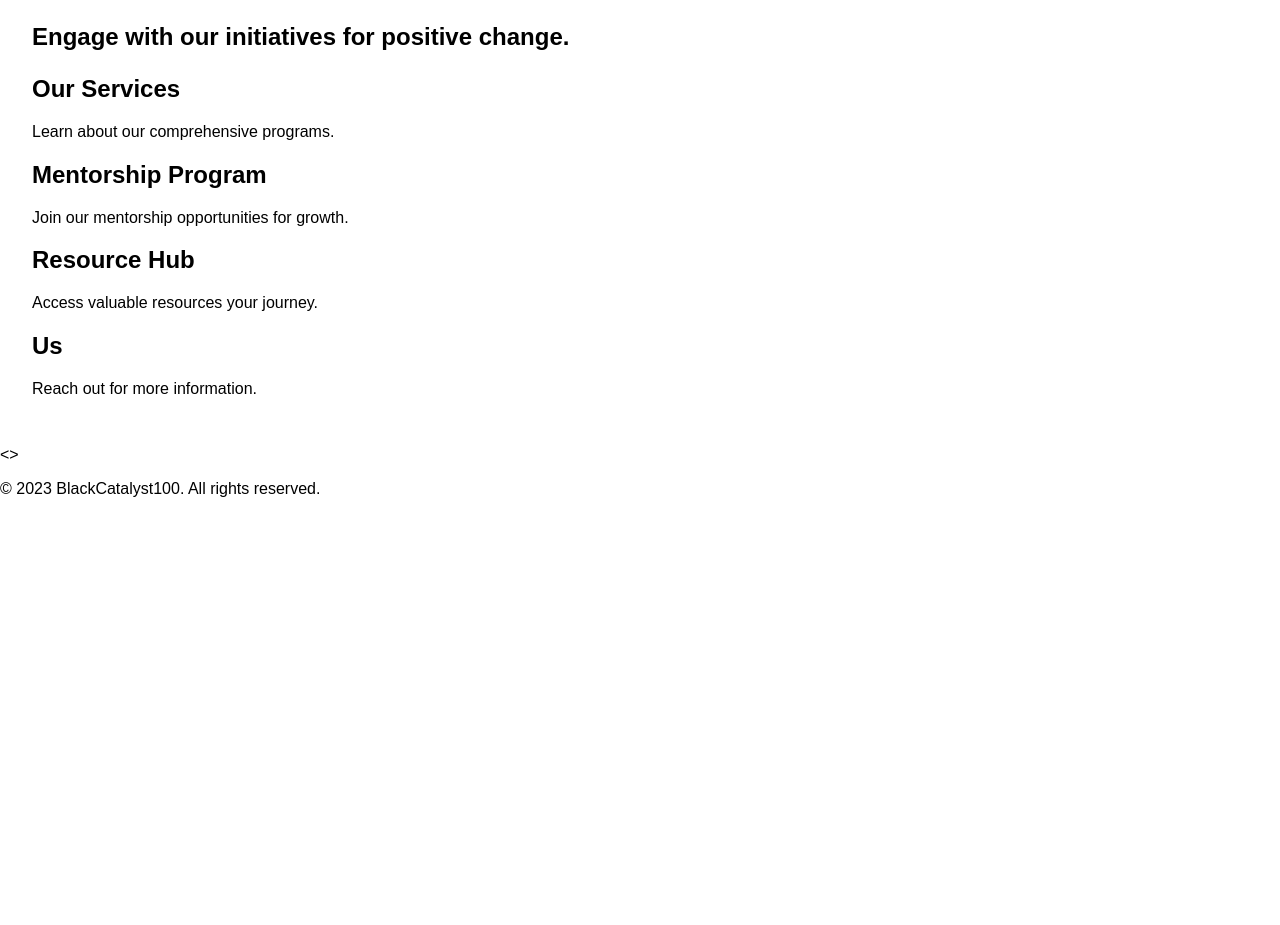
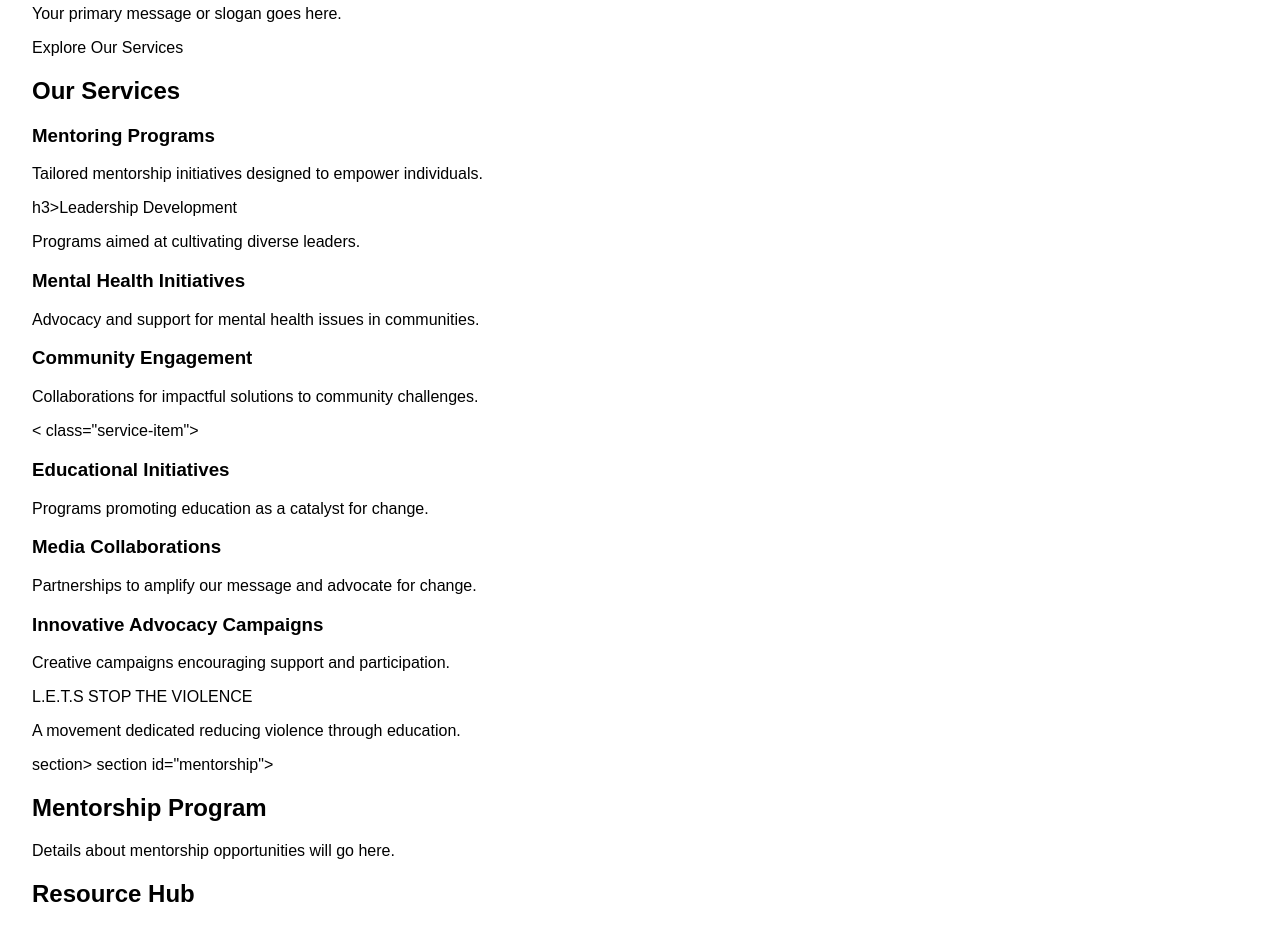
Before and after one commit to BlackCatalyst100/blackcatalyst_100, a plain HTML site: page index.html in a window 1280 px wide. Shown: the part 281-1206 px from the top of the page. Before the commit the page ends 800 px from the top, so only its background shows below. Drawn offline with Linux system fonts and the light colour scheme.

Commit message:
Update index.html

```diff
--- a/index.html
+++ b/index.html
@@ -1,17 +1,17 @@
 <!DOCTYPE html>
 <html lang="en">
 <head>
-    <meta charsetUTF-8">
+    <meta charset="UTF-8">
     <meta name="viewport" content="width=device-width, initial-scale=1.0">
-    <title>BlackCatalyst - Empowering Communities</title>
+    <title>BlackCatalyst100 - Empowering Communities</title>
     <link rel="stylesheet" href="style.css">
 </head>
-<body>
-    <header>
-        <h1>Welcome to BlackCatalyst100</h1>
+>
+   header>
+        <h1>Welcome to BlackCatalyst</h1>
         <nav>
             <ul>
-                <li><a href="#services">Our Services</a></li>
+                <li><a href="#services"> Services</a></li>
                 <li><a href="#mentorship">Mentorship</a></li>
                 <li><a href="#resources">Resources</a></li>
                 <li><a href="#contact">Contact</a></li>
@@ -21,33 +21,74 @@
 
     <main>
         <section id="hero">
-            <h2>Empowering Communitiesh2>
-            <p>Engage with our initiatives for positive change.</p>
+            <h2>Empowering Communities</h2>
+            <p>Your primary message or slogan goes here.</p>
+            <a="#services" class="cta-button">Explore Our Services</a>
         </section>
 
- <section id="services">
+        <section id="services">
             <h2>Our Services</h2>
-            <p>Learn about our comprehensive programs.</p>
-        </section>
+            <div class="service-grid">
+                <div class="service-item">
+                    <h3>Mentoring Programs</h3>
+                    <p>Tailored mentorship initiatives designed to empower individuals.</p>
+                </div>
+                <div class="service-item">
+                   h3>Leadership Development</h3>
+                    <p>Programs aimed at cultivating diverse leaders.</p>
+                </div>
+                <div class="service-item">
+                    <h3>Mental Health Initiatives</h3>
+                    <p>Advocacy and support for mental health issues in communities.</p>
+                </>
+                <div class="service-item">
+                    <h3>Community Engagement</h3>
+                    <p>Collaborations for impactful solutions to community challenges.</p>
+                </div>
+                < class="service-item">
+                    <h3>Educational Initiatives</h3>
+                    <p>Programs promoting education as a catalyst for change.</p>
+                </div>
+                <div class="service-item">
+                    <h3>Media Collaborations</h3>
+                    <p>Partnerships to amplify our message and advocate for change.</p>
+                </div>
+                <div class="service-item">
+                    <h3>Innovative Advocacy Campaigns</h3>
+                    <p>Creative campaigns encouraging support and participation.</p>
+                </div                <div class="service-item">
+                    <h>L.E.T.S STOP THE VIOLENCE</h3>
+                    <p>A movement dedicated reducing violence through education.</p>
+                </div>
+            </div>
+       section>
 
-        <section id="mentorship">
+       section id="mentorship">
             <h2>Mentorship Program</h2>
-            <p>Join our mentorship opportunities for growth.</p>
+            <p>Details about mentorship opportunities will go here.</p>
         </section>
 
         <section id="resources">
             <h2>Resource Hub</h2>
-            <p>Access valuable resources your journey.</p>
+            <p>Access valuable resources to support personal growth.</p>
         </section>
 
         <section id="contact">
-            <h2> Us</h2>
-            <p>Reach out for more information.</p>
+            <h2>Contact Us</h2>
+            <form id="contact-form">
+                <label for="name">Name:</label>
+                <input type="text" id="name" name="name" required>
+                <label for="email">Email:</label>
+                <input type="email" id="email" name="email" required>
+                <label for="message">Message:</label>
+                <textarea id="message" name="message" required></textarea>
+                <button type="submit">Send</button>
+            </form>
         </section>
-    </main>
+    </>
 
-    <>
+    <footer>
         <p>&copy; 2023 BlackCatalyst100. All rights reserved.</p>
     </footer>
-</body>
-  </html>
+    <script src="script.js"></script>
+</body</html>
```
